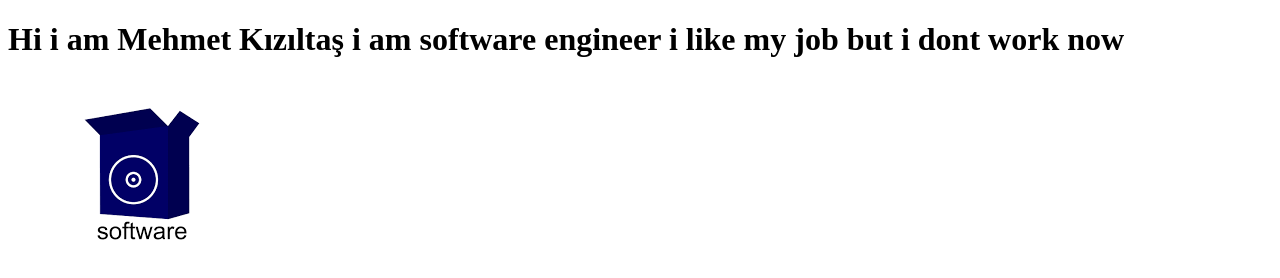
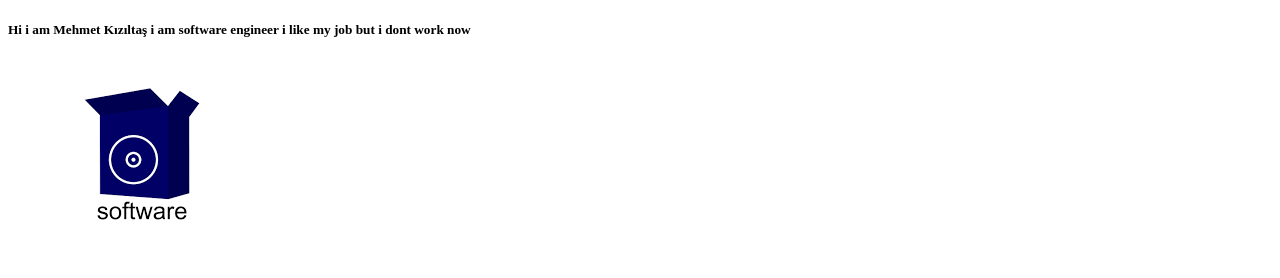
Before and after one commit to kiziltasmehmet/kiziltasmehmet.github.io, a plain HTML site: page index.html in a window 1280 px wide. Drawn offline with Linux system fonts and the light colour scheme.

Commit message:
Update index.html

```diff
--- a/index.html
+++ b/index.html
@@ -7,7 +7,7 @@
     </head>
     <body background = "home.jpg">
 
-        <h1>Hi i am Mehmet Kızıltaş i am software engineer i like my job but i dont work now</h1>
+        <h5>Hi i am Mehmet Kızıltaş i am software engineer i like my job but i dont work now</h5>
         <img src="pic.png"/>
     </body>
 </html>
```
